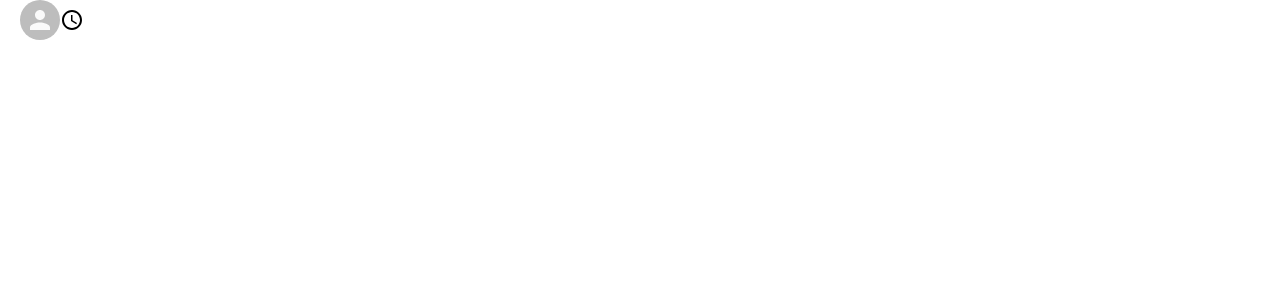
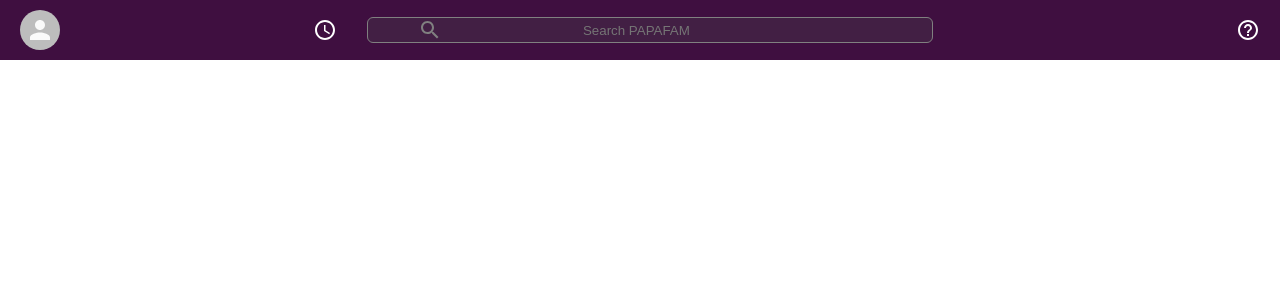
Before and after one commit to fogset/Slack-Clone, a React (Create React App) app: page / in a window 1280 px wide. Shown: the top 300 px of the page. Built offline with nearby package versions, Linux system fonts and the light colour scheme.

Commit message:
adding the header and styles

```diff
--- a/src/components/Header.js
+++ b/src/components/Header.js
@@ -1,11 +1,15 @@
 import React from 'react';
 import styled from 'styled-components';
-import { Avatar } from "@material-ui/core"
-import AccessTimeIcon from "@material-ui/icons/AccessTime"
+import { Avatar } from "@material-ui/core";
+import AccessTimeIcon from "@material-ui/icons/AccessTime";
+import SearchIcon from "@material-ui/icons/Search";
+import HelpOutlineIcon from "@material-ui/icons/HelpOutline";
 
 function Header() {
     return (
         <HeaderContainer>
+
+
             {/*Header left */}
             <HeaderLeft>
                 <HeaderAvatar
@@ -13,17 +17,55 @@ function Header() {
                 />
                 <AccessTimeIcon />
             </HeaderLeft>
+
+
             {/*Header Search */}
+            <HeaderSearch>
+                <SearchIcon />
+                <input placeholder='Search PAPAFAM' />
+            </HeaderSearch>
+
 
             {/*Header Right */}
+            <HeaderRight>
+                <HelpOutlineIcon />
+            </HeaderRight>
         </HeaderContainer>
     )
 }
 
 export default Header;
 
+const HeaderSearch = styled.div`
+  flex: 0.4;
+  opacity: 1;
+    border-radius: 6px;
+  background-color: #421f44;
+  text-align: center;
+  display: flex;
+  padding: 0 50px;
+  color: gray;
+  border: 1px gray solid;
+
+  >input{
+    background-color: transparent;
+    border:none;
+    text-align: center;
+    min-width:30vw;
+    outline:0;
+    color:white;
+  }
+`;
+
 const HeaderContainer = styled.div`
     display: flex;
+    position: fixed;
+    width: 100%;
+    align-items: center;
+    justify-content: space-between;
+    padding: 10px 0;
+    background-color: var(--slack-color);
+    color: white;
 `;
 
 const HeaderLeft = styled.div`
@@ -31,6 +73,28 @@ const HeaderLeft = styled.div`
     display: flex;
     align-items: center;
     margin-left: 20px;
+
+    > .MuiSvgIcon-root{
+        margin-left: auto;
+        margin-right: 30px;
+    }
 `;
 
-const HeaderAvatar = styled(Avatar)``
+const HeaderRight = styled.div`
+    flex: 0.3;
+    display: flex;
+    align-items: flex-end;
+
+    > .MuiSvgIcon-root{
+        margin-left: auto;
+        margin-right: 20px;
+    }
+`;
+
+const HeaderAvatar = styled(Avatar)`
+    cursor: pointer;
+
+    :hover{
+        opacity:0.8;
+    }
+`;
```
